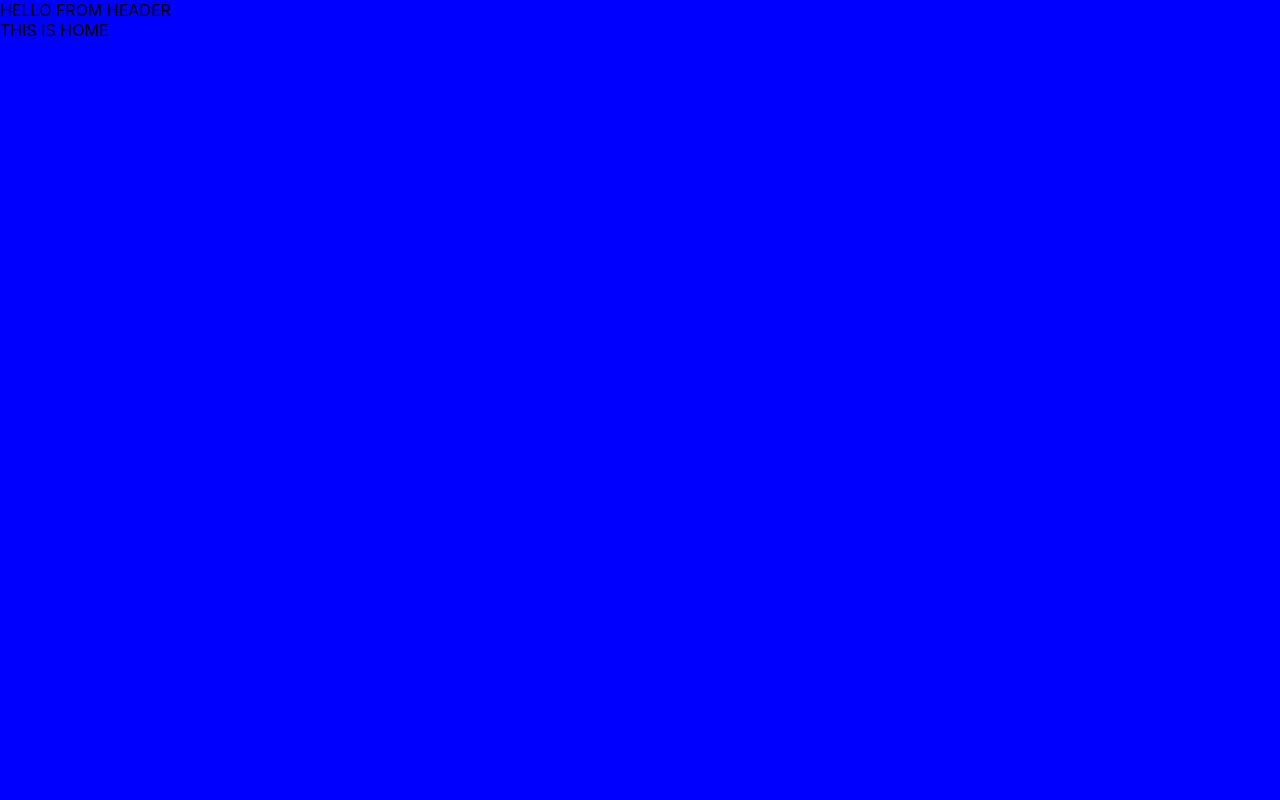
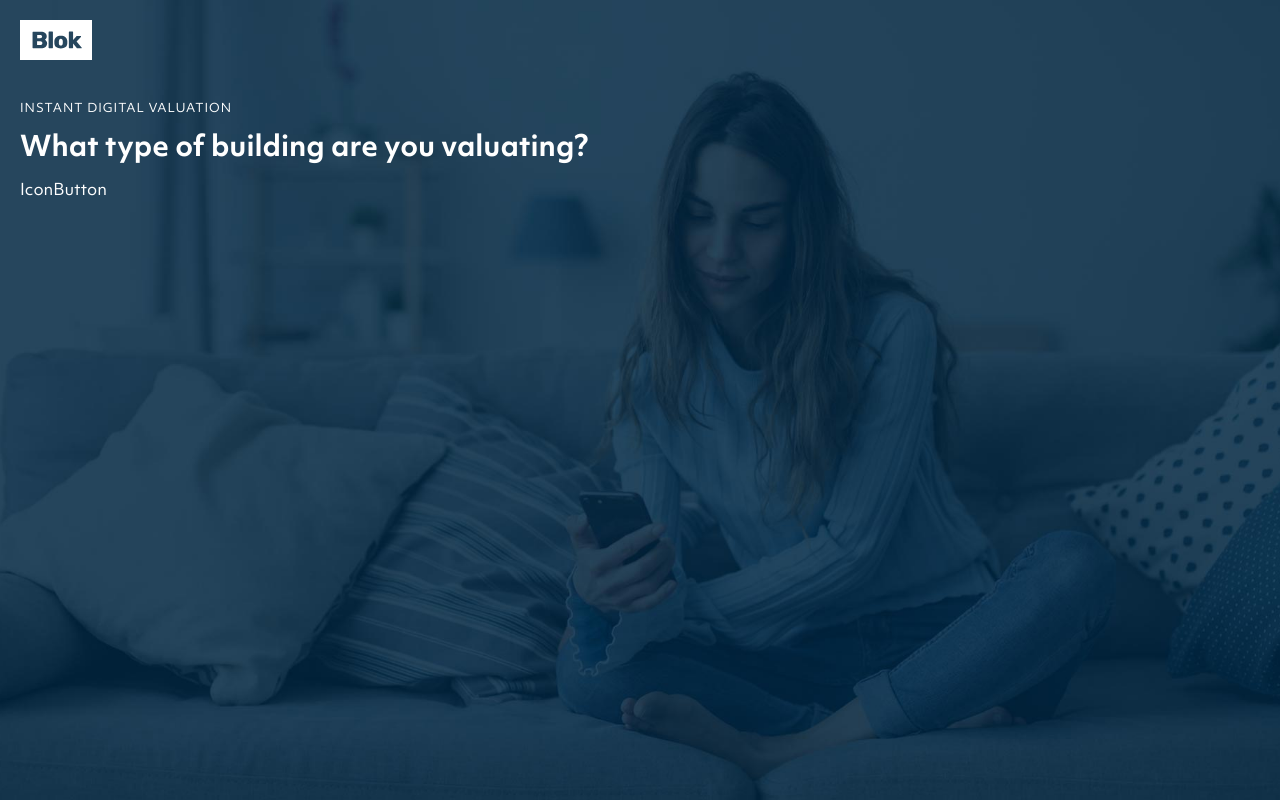
Before and after one commit to eliasfrigard/blokassign, a React (Create React App) app: page / in a window 1280 px wide. Built offline with nearby package versions, Linux system fonts and the light colour scheme.

Commit message:
added fonts

```diff
--- a/src/App.css
+++ b/src/App.css
@@ -7,5 +7,33 @@
 .App {
   height: 100vh;
   width: 100%;
-  background-color: blue;
+  color: white;
+  background-image: url('./assets/images/background.jpg');
+  background-position: center;
+  background-size: cover;
 }
+
+.Header {
+  width: 100%;
+  height: 80px;
+  padding: 20px;
+}
+
+.Header img {
+  height: 40px;
+}
+
+.Form,
+.Home {
+  padding: 20px;
+}
+
+h2 {
+  margin: 10px 0;
+  font-size: 28px;
+}
+
+p {
+  font-size: 12px;
+  letter-spacing: 1px;
+}
--- a/src/components/Header.js
+++ b/src/components/Header.js
@@ -1,5 +1,10 @@
 import React from 'react'
+import BlokLogo from '../assets/logo.svg'
 
 export default function Header() {
-  return <div>HELLO FROM HEADER</div>
+  return (
+    <div className='Header'>
+      <img src={BlokLogo} alt='Blok Logo' />
+    </div>
+  )
 }
--- /dev/null
+++ b/src/components/IconButton.js
@@ -0,0 +1,5 @@
+import React from 'react'
+
+export default function IconButton() {
+  return <div>IconButton</div>
+}
--- a/src/index.css
+++ b/src/index.css
@@ -1,8 +1,23 @@
+@font-face {
+  font-family: 'dalton';
+  src: URL('./assets/fonts/Dalton\ Maag\ -\ Objektiv\ Mk1.ttf')
+    format('truetype');
+  font-weight: normal;
+  font-style: normal;
+}
+
+@font-face {
+  font-family: 'dalton';
+  src: URL('./assets/fonts/Dalton\ Maag\ -\ Objektiv\ Mk1\ Bold.ttf')
+    format('truetype');
+  font-weight: bold;
+  font-style: normal;
+}
+
 body {
-  margin: 0;
-  font-family: -apple-system, BlinkMacSystemFont, 'Segoe UI', 'Roboto', 'Oxygen',
-    'Ubuntu', 'Cantarell', 'Fira Sans', 'Droid Sans', 'Helvetica Neue',
-    sans-serif;
+  font-family: dalton;
+  font-weight: normal;
+
   -webkit-font-smoothing: antialiased;
   -moz-osx-font-smoothing: grayscale;
 }
--- a/src/views/Form.js
+++ b/src/views/Form.js
@@ -1,5 +1,5 @@
 import React from 'react'
 
 export default function Form() {
-  return <div>THIS IS THE FORM</div>
+  return <div className='Form'>THIS IS THE FORM</div>
 }
--- a/src/views/Home.js
+++ b/src/views/Home.js
@@ -1,5 +1,15 @@
 import React from 'react'
 
+import IconButton from '../components/IconButton'
+
 export default function Home() {
-  return <div>THIS IS HOME</div>
+  return (
+    <div className='Home'>
+      <p>INSTANT DIGITAL VALUATION</p>
+      <h2>What type of building are you valuating?</h2>
+
+      <IconButton />
+      {/* Buttons */}
+    </div>
+  )
 }
```
